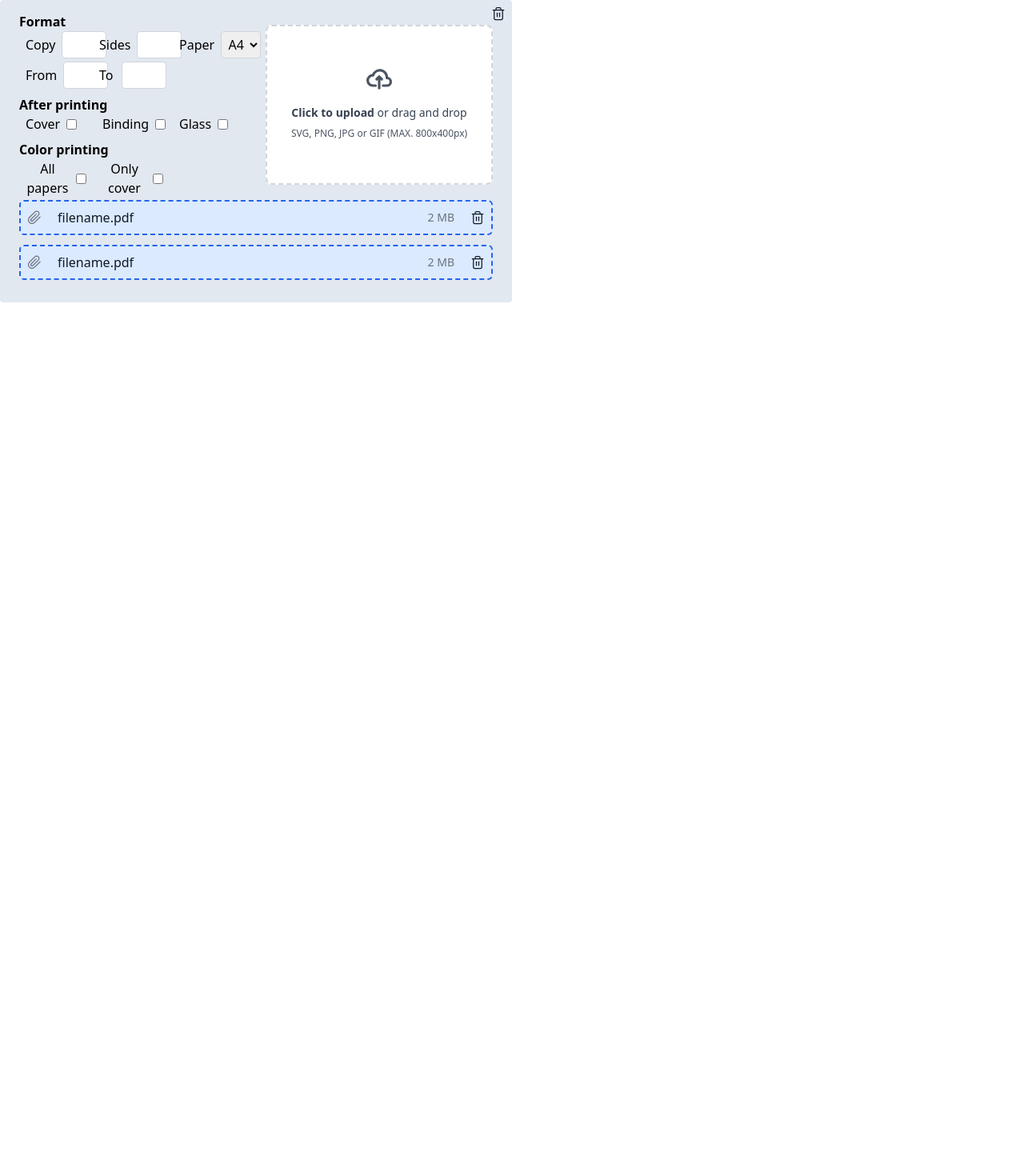
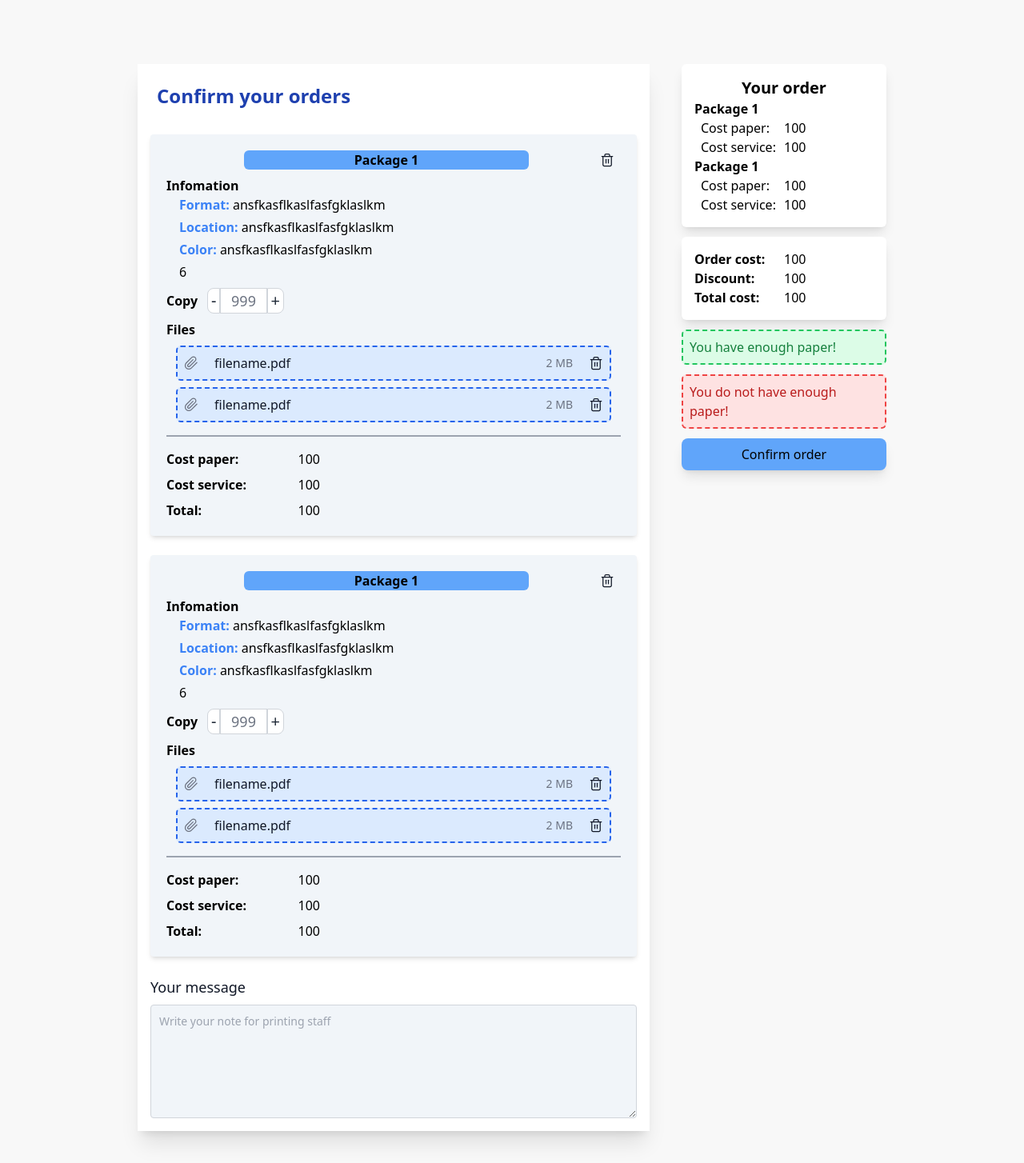
Before and after one commit to Love-HCMUT/Student_Smart_Printing_Service_FE, a React (Vite) app: page / in a window 1280 px wide. Shown: the whole page at 80% size. Before the commit the page ends 800 px from the top, so only its background shows below. Built offline with nearby package versions, Linux system fonts and the light colour scheme.

Commit message:
feat:create 3 pages

```diff
--- a/src/App.jsx
+++ b/src/App.jsx
@@ -6,12 +6,15 @@ import Combo from "./components/Payment/Combo"
 import PaymentMethod from "./components/Payment/PaymentMethod"
 import TotalPayment from "./components/Payment/TotalPayment"
 import Note from "./components/Payment/Note"
+import OrderPage from "./pages/OrderPage"
+import ConfirmOrderPage from "./pages/ConfirmOrderPage"
+import PaymentPage from "./pages/PaymentPage"
 
 function App() {
 
   return (
     <>
-      <Package />
+      <ConfirmOrderPage />
     </>
   )
 }
--- a/src/components/Order/ConfirmPackage.jsx
+++ b/src/components/Order/ConfirmPackage.jsx
@@ -3,7 +3,7 @@ import FilePreview from './FilePreview'
 
 const ConfirmPackage = () => {
     return (
-        <div className='w-2/5 bg-slate-100 p-3 rounded shadow-md'>
+        <div className='w-full mx-5 bg-slate-100 p-5 rounded shadow-md'>
             <div className='flex px-2'>
                 <div className='w-full font-bold text-center flex justify-center items-center'>
                     <h3 className='w-2/3 text-center bg-blue-400 rounded-md'>Package 1</h3>
@@ -30,7 +30,7 @@ const ConfirmPackage = () => {
                         <p><span className='text-blue-500 font-bold'>Format:</span> ansfkasflkaslfasfgklaslkm</p>
                         <p><span className='text-blue-500 font-bold'>Location:</span> ansfkasflkaslfasfgklaslkm</p>
                         <p><span className='text-blue-500 font-bold'>Color:</span> ansfkasflkaslfasfgklaslkm</p>
-
+                        6
                     </div>
                 </div>
 
--- a/src/components/Order/Package.jsx
+++ b/src/components/Order/Package.jsx
@@ -4,7 +4,7 @@ import FilePreview from './FilePreview'
 
 const Package = () => {
     return (
-        <div className='relative px-6 py-3 bg-slate-200 rounded w-1/2'>
+        <div className='relative px-6 py-3 bg-slate-200 rounded w-5/6 shadow-xl'>
 
             {/* icon thung rac  */}
             <div className="absolute top-2 right-2">
--- a/src/components/Order/TotalOrder.jsx
+++ b/src/components/Order/TotalOrder.jsx
@@ -3,10 +3,10 @@ import Announce from './Announce'
 
 const TotalOrder = () => {
     return (
-        <div className='w-1/5'>
+        <div className='w-full'>
 
             {/* detail */}
-            <div className='w-full bg-slate-200 p-4 rounded-md shadow-lg'>
+            <div className='w-full bg-white p-4 rounded-md shadow-lg'>
                 <h2 className='text-xl font-bold text-center'>Your order</h2>
                 <div>
                     <span className='font-bold'>Package 1</span>
@@ -37,7 +37,7 @@ const TotalOrder = () => {
 
 
             {/* Total */}
-            <div className='p-4 mt-3 bg-slate-200 rounded-md shadow-lg'>
+            <div className='p-4 mt-3 bg-white rounded-md shadow-lg'>
                 <div className=''>
                     <div className="grid grid-cols-2">
                         <span className="font-bold col-span-1">Order cost:</span>
--- a/src/components/Payment/Note.jsx
+++ b/src/components/Payment/Note.jsx
@@ -2,13 +2,13 @@ import React from 'react';
 
 const Note = () => {
     return (
-        <div>
-            <label htmlFor="message" className="block mb-2 text-sm font-medium text-gray-900">
+        <div className='w-full'>
+            <label htmlFor="message" className="block mb-2 text-lg font-medium text-gray-900">
                 Your message
             </label>
             <textarea
                 id="message"
-                rows="4"
+                rows="6"
                 className="block p-2.5 w-full text-sm text-gray-900 bg-slate-100 rounded border border-gray-300 focus:outline-none focus:border-blue-500 focus:ring-1 focus:ring-blue-500"
                 placeholder="Write your note for printing staff"
             ></textarea>
--- a/src/components/Payment/TotalPayment.jsx
+++ b/src/components/Payment/TotalPayment.jsx
@@ -2,7 +2,7 @@ import React from 'react'
 
 const TotalPayment = () => {
     return (
-        <div className='w-1/4 bg-white py-3 px-4 rounded-lg shadow-lg'>
+        <div className='w-full bg-white py-3 px-4 rounded-lg shadow-lg'>
             <span className='text-xl font-bold mb-3'>Your cart</span>
 
             <div className='flex gap-2 justify-between mt-4'>
@@ -14,7 +14,8 @@ const TotalPayment = () => {
                             <path stroke="currentColor" stroke-linecap="round" stroke-linejoin="round" stroke-width="2" d="M1 1h16" />
                         </svg>
                     </button>
-                    <input type="text" id="counter-input" data-input-counter class="flex-shrink-0 text-gray-900 dark:text-white border-0 bg-transparent text-sm font-normal focus:outline-none focus:ring-0 max-w-[2.5rem] text-center" placeholder="" value="12" required />
+                    <input type="text" id="counter-input" data-input-counter class="flex-shrink-0 border-0 bg-transparent text-sm font-normal focus:outline-none focus:ring-0 max-w-[2.5rem] text-center" placeholder="" value="0" required />
+
                     <button type="button" id="increment-button" data-input-counter-increment="counter-input" class="flex-shrink-0 bg-gray-100 dark:bg-gray-700 dark:hover:bg-gray-600 dark:border-gray-600 hover:bg-gray-200 inline-flex items-center justify-center border border-gray-300 rounded-md h-5 w-5 focus:ring-gray-100 dark:focus:ring-gray-700 focus:ring-2 focus:outline-none">
                         <svg class="w-2.5 h-2.5 text-gray-900 dark:text-white" aria-hidden="true" xmlns="http://www.w3.org/2000/svg" fill="none" viewBox="0 0 18 18">
                             <path stroke="currentColor" stroke-linecap="round" stroke-linejoin="round" stroke-width="2" d="M9 1v16M1 9h16" />
--- /dev/null
+++ b/src/pages/ConfirmOrderPage.jsx
@@ -0,0 +1,25 @@
+import React from 'react'
+import ConfirmPackage from '../components/Order/ConfirmPackage'
+import TotalOrder from '../components/Order/TotalOrder'
+import Note from '../components/Payment/Note'
+
+const ConfirmOrderPage = () => {
+    return (
+        <div className='justify-center w-lvw min-h-screen bg-light-gray flex gap-10'>
+
+            <div className='mb-[40px] mt-[80px] w-1/2 bg-white shadow-xl p-4 flex flex-col items-center gap-6'>
+                <h1 className='p-2 font-bold text-2xl text-blue-800 w-full'>Confirm your orders</h1>
+                <ConfirmPackage />
+                <ConfirmPackage />
+                <Note />
+            </div>
+
+            <div className='mt-[80px] w-1/5'>
+
+                <TotalOrder />
+            </div>
+        </div>
+    )
+}
+
+export default ConfirmOrderPage
--- /dev/null
+++ b/src/pages/OrderPage.jsx
@@ -0,0 +1,46 @@
+import React from 'react'
+import Package from '../components/Order/Package'
+import Note from '../components/Payment/Note'
+
+const OrderPage = () => {
+    return (
+        <div className='bg-white w-lwh flex justify-center items-center flex-col'>
+            <h1 className='mt-[30px] h-[80px] text-left w-2/3 font-bold text-3xl flex items-center text-blue-800'>Your orders</h1>
+
+            <div className='p-10 border bg-light-gray h-full w-2/3 shadow-xl flex flex-col justify-center items-center gap-10'>
+                {/* package */}
+                <Package />
+                <Package />
+
+                <div className="col-span-1 flex items-end justify-end">
+                    <button
+                        type="button"
+                        className="min-w-[100px] text-white bg-blue-400 hover:bg-blue-800 focus:outline-none focus:ring-blue-300 font-medium rounded-full text-sm px-5 py-2.5 text-center me-2 mb-2 dark:bg-blue-600 dark:hover:bg-blue-700 dark:focus:ring-blue-800"
+                    >
+                        Add more packages
+                    </button>
+                </div>
+
+                <div className="grid grid-cols-6 w-5/6">
+                    {/* note */}
+                    <div className="col-span-5">
+                        <Note />
+                    </div>
+                    {/* button */}
+                    <div className="col-span-1 flex items-end justify-end">
+                        <button
+                            type="button"
+                            className="min-w-[100px] text-white bg-blue-600 hover:bg-blue-800 focus:outline-none focus:ring-blue-300 font-medium rounded-full text-sm px-5 py-2.5 text-center me-2 mb-2 dark:bg-blue-600 dark:hover:bg-blue-700 dark:focus:ring-blue-800"
+                        >
+                            Next
+                        </button>
+                    </div>
+
+                </div>
+
+            </div>
+        </div>
+    )
+}
+
+export default OrderPage
--- /dev/null
+++ b/src/pages/PaymentPage.jsx
@@ -0,0 +1,45 @@
+import React from 'react'
+import Combo from '../components/Payment/Combo'
+import PaymentMethod from '../components/Payment/PaymentMethod'
+import Note from '../components/Payment/Note'
+import TotalPayment from '../components/Payment/TotalPayment'
+
+const PaymentPage = () => {
+    return (
+        <div className='justify-center w-lvw min-h-screen bg-light-gray flex gap-10'>
+
+            <div className='mb-[40px] mt-[50px] w-1/2p-4 flex flex-col items-center gap-6'>
+                <h1 className='p-2 font-bold text-2xl text-blue-800 w-full'>Choose your combo papers</h1>
+                <div className='grid grid-cols-4'>
+                    <Combo></Combo>
+                    <Combo></Combo>
+                    <Combo></Combo>
+                    <Combo></Combo>
+                    <Combo></Combo>
+                    <Combo></Combo>
+                    <Combo></Combo>
+                    <Combo></Combo>
+
+                    <PaymentMethod byBank={false} />
+                    <PaymentMethod />
+
+                    <div className='col-span-4 px-5 mt-10'>
+                        <Note />
+                    </div>
+                </div>
+            </div>
+
+            <div className='mb-[40px] mt-[80px] w-1/5 flex flex-col gap-5 items-center'>
+                <TotalPayment />
+                <div className='w-full flex justify-center items-center'>
+                    <button type="button" class="w-full text-white bg-blue-700 hover:bg-blue-800 focus:outline-none focus:ring-4 focus:ring-blue-300 font-medium rounded-full text-sm px-5 py-2.5 text-center me-2 mb-2 dark:bg-blue-600 dark:hover:bg-blue-700 dark:focus:ring-blue-800">
+                        Confirm transaction
+                    </button>
+                </div>
+            </div>
+
+        </div>
+    )
+}
+
+export default PaymentPage
--- a/tailwind.config.js
+++ b/tailwind.config.js
@@ -10,6 +10,7 @@ module.exports = {
         'fore-background': '#E8E8E8',
         'main-background': '#FFFFFF',
         'gray-light': '#EAECF0',
+        'light-gray': '#F8F8F8',
 
         'pure-white': '#FCFCFD',
         'deep-blue': '#0070FF',
```
Also changed, not shown: src/components/Payment/PaymentMethod.jsx (+19 -9 lines).
